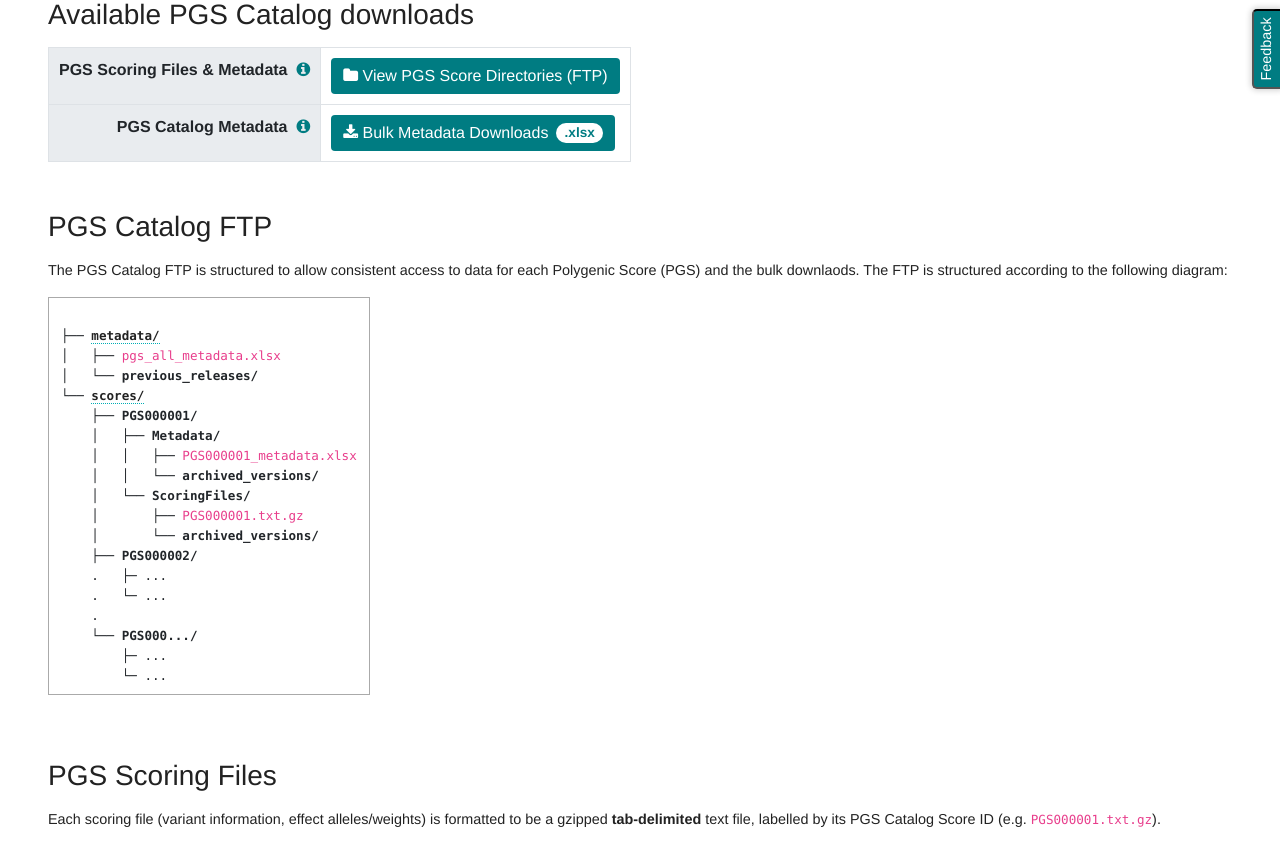
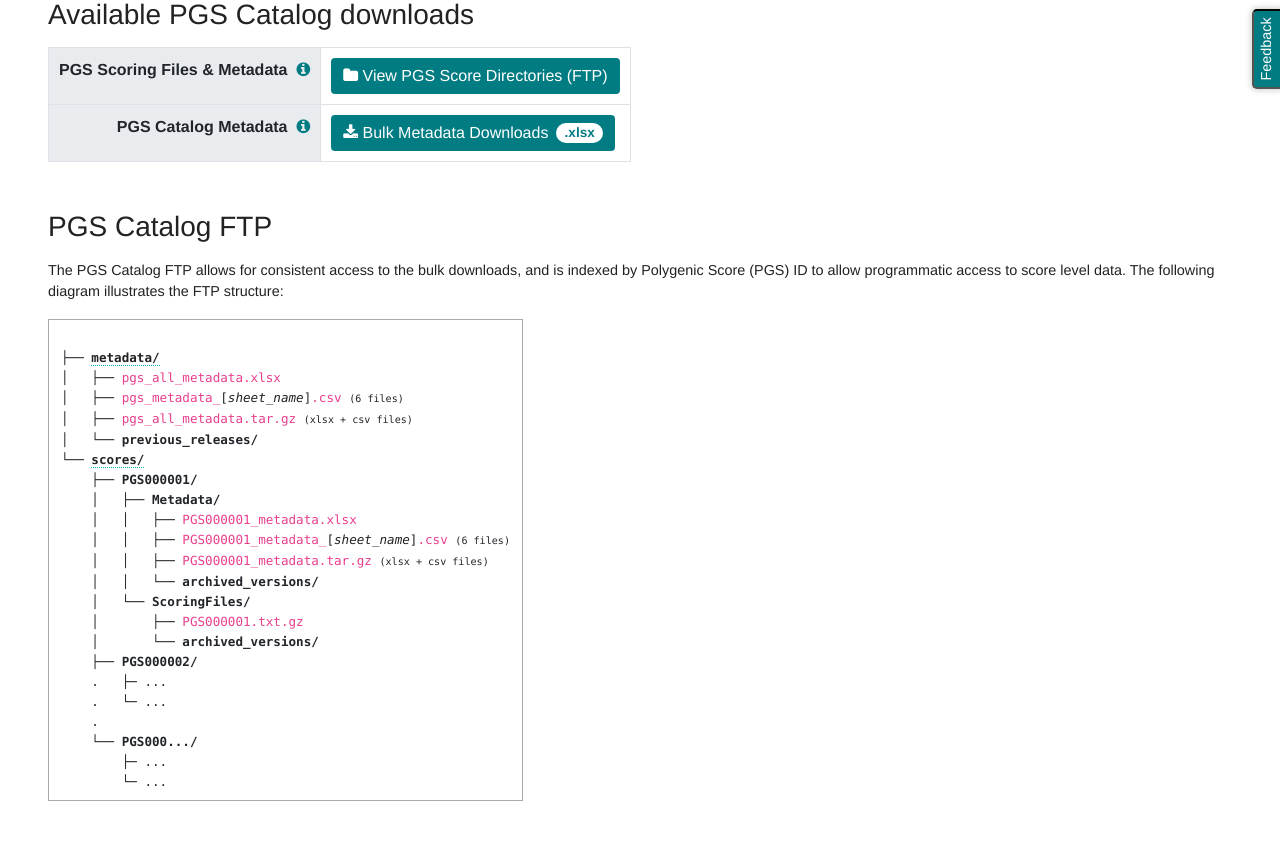
Before and after one commit to PGScatalog/PGS_Catalog, a Django app: template catalog/templates/catalog/download.html in a window 1280 px wide. Shown: the part 269-1110 px from the top of the page. Run offline with Django 3.2, Linux system fonts and the light colour scheme; the template is opened without the code that fills it, so the values that code supplies are empty; style sheets or scripts are compiled from the project's sources; some libraries are stand-ins or nearby versions.

Commit message:
More updates on the FTP diagram

```diff
--- a/catalog/static/catalog/pgs.scss
+++ b/catalog/static/catalog/pgs.scss
@@ -880,6 +880,11 @@ td > ul {
       color: $pgs_colour_2_lighter;
       font-weight: normal !important;
     }
+    span.pgs_hl_i {
+      font-style: italic;
+      color: $pgs_dark2;
+      font-weight: normal !important;
+    }
     span.scoring_col {
       padding-right:1.5rem;
     }
--- a/catalog/templates/catalog/download.html
+++ b/catalog/templates/catalog/download.html
@@ -46,18 +46,22 @@
 
     <section>
         <h3 id="dl_ftp">PGS Catalog FTP</h3>
-        <p>The PGS Catalog FTP is structured to allow consistent access to data for each Polygenic Score (PGS) and the bulk downlaods. The FTP is structured according to the following diagram:</p>
+        <p>The PGS Catalog FTP allows for consistent access to the bulk downloads, and is indexed by Polygenic Score (PGS) ID to allow programmatic access to score level data. The following diagram illustrates the FTP structure:</p>
 
         <div class="pgs_formatted_block">
           <pre>
 <a href="{{ pgs_ftp_root }}">{{ pgs_ftp_root }}</a>
 ├── <a href="{{ pgs_ftp_root }}/metadata"><b>metadata/</b></a>
 │   ├── <span class="pgs_hl">pgs_all_metadata.xlsx</span>
+│   ├── <span class="pgs_hl">pgs_metadata_</span>[<span class="pgs_hl_i">sheet_name</span>]<span class="pgs_hl">.csv</span> <small>(6 files)</small>
+│   ├── <span class="pgs_hl">pgs_all_metadata.tar.gz</span> <small>(xlsx + csv files)</small>
 │   └── <b>previous_releases/</b>
 └── <a href="{{ pgs_ftp_root }}/scores"><b>scores/</b></a>
     ├── <b>PGS000001/</b>
     │   ├── <b>Metadata/</b>
     │   │   ├── <span class="pgs_hl">PGS000001_metadata.xlsx</span>
+    │   │   ├── <span class="pgs_hl">PGS000001_metadata_</span>[<span class="pgs_hl_i">sheet_name</span>]<span class="pgs_hl">.csv</span> <small>(6 files)</small>
+    │   │   ├── <span class="pgs_hl">PGS000001_metadata.tar.gz</span> <small>(xlsx + csv files)</small>
     │   │   └── <b>archived_versions/</b>
     │   └── <b>ScoringFiles/</b>
     │       ├── <span class="pgs_hl">PGS000001.txt.gz</span>
```
